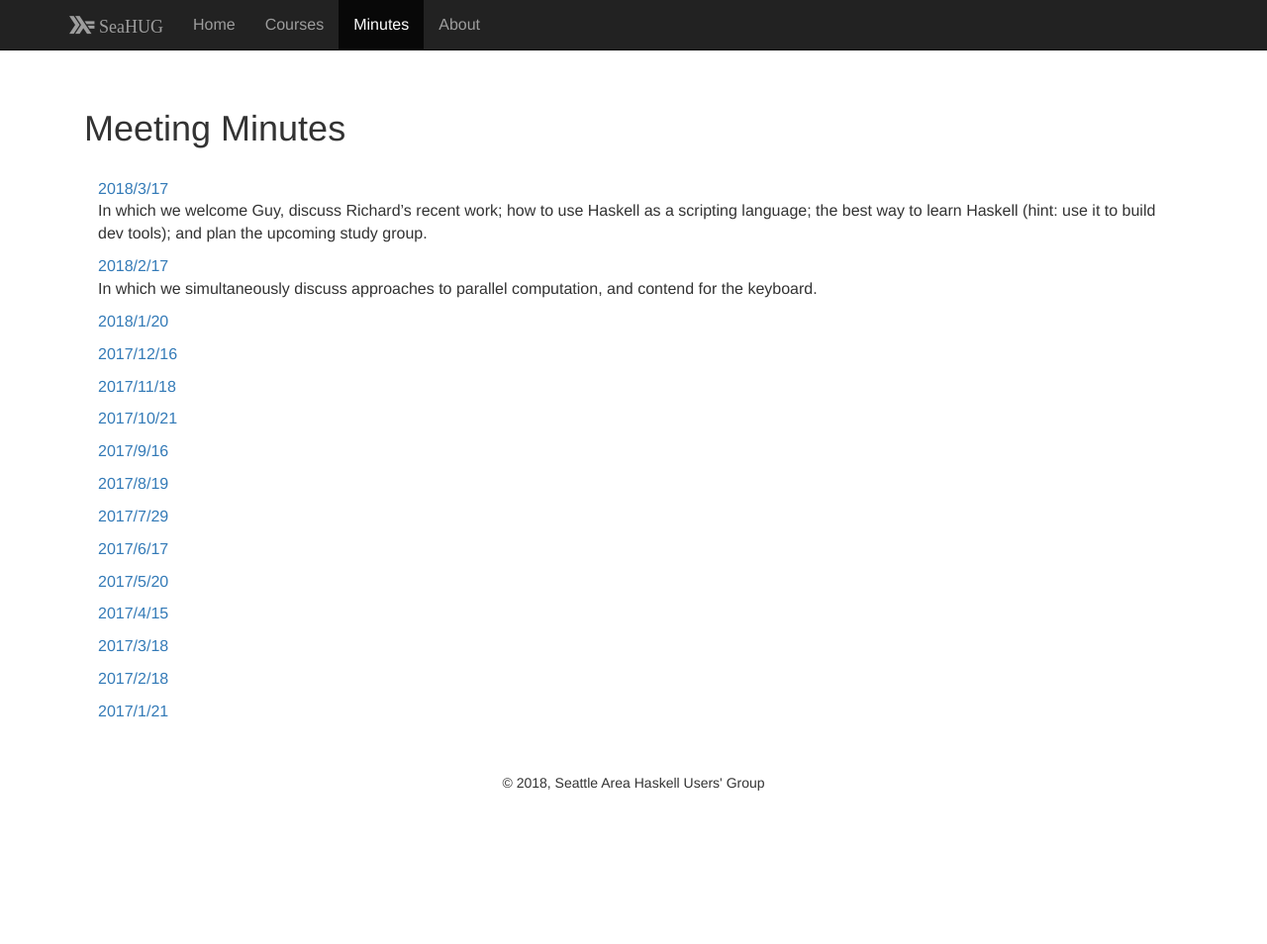
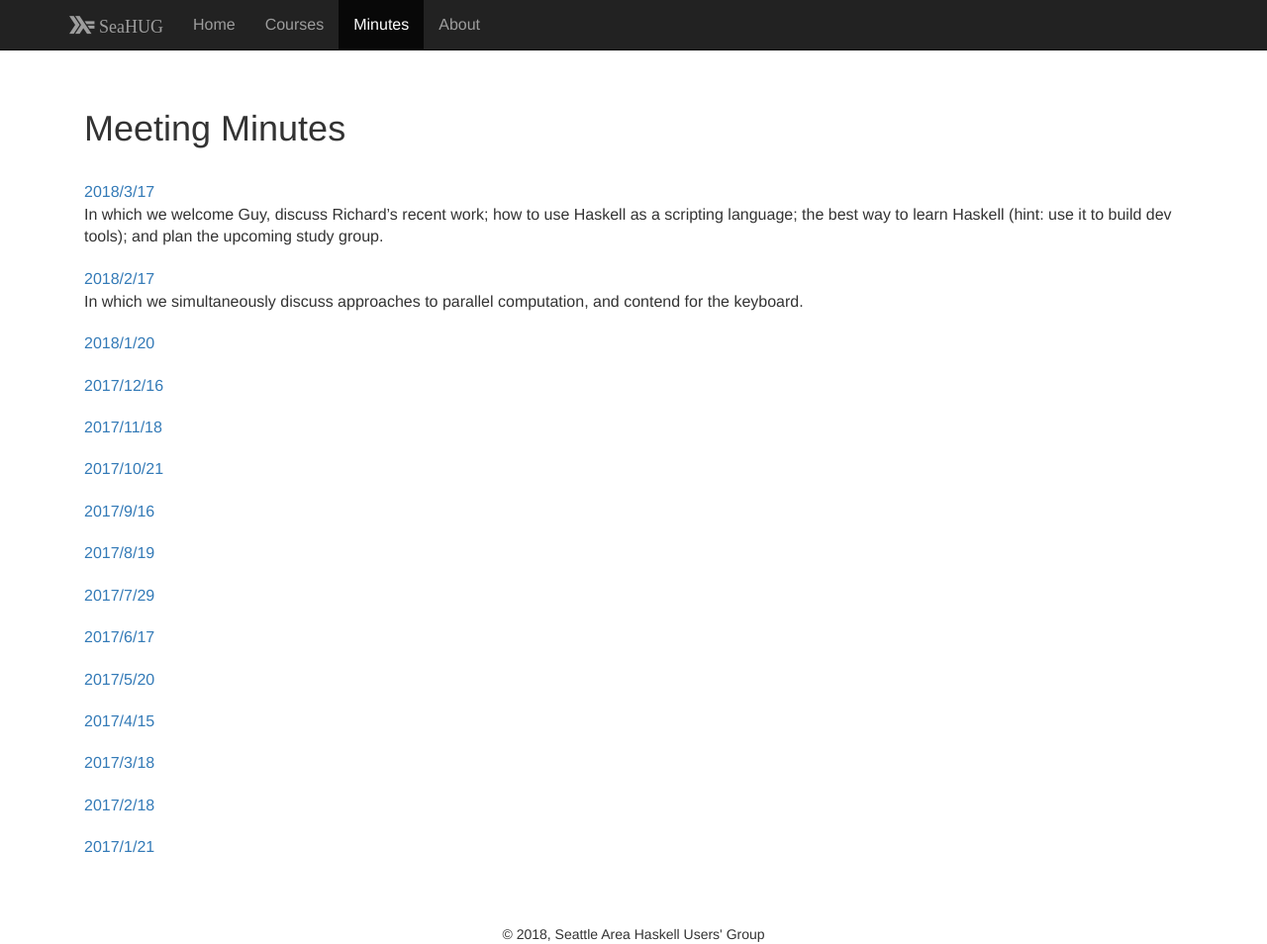
Before and after one commit to seahug/seahug.github.io, a Jekyll site: the page built from minutes.md, in a window 1280 px wide and 954 px high. Shown: the whole window at 99% size. Built offline with Jekyll 4.4.1, drawn with Linux system fonts in a browser that asks for light colours; nearby versions of some CDN libraries.

Commit message:
Use the new "relaxed" style for the list of minutes too

```diff
--- a/_includes/recent-minutes.html
+++ b/_includes/recent-minutes.html
@@ -1,4 +1,4 @@
-<ul>
+<ul class="relaxed">
   {% for post in site.categories.minutes limit:{{include.limit}} %}
   <li>
     <a href="{{ post.url }}">{{ post.date | date: "%Y/%-m/%-d" }}</a>
--- a/_layouts/minutes.html
+++ b/_layouts/minutes.html
@@ -1,6 +1,4 @@
 ---
 layout: default
 ---
-<div id="minutes">
 {{ content }}
-</div>
--- a/static/css/default.css
+++ b/static/css/default.css
@@ -32,18 +32,6 @@ body p {
   color: #5E5086;
 }
 
-#minutes ul {
-  list-style-type: none;
-  padding: 0 0 0 1em;
-}
-
-#minutes ul ul {
-  padding: 0 0 0 1em;
-}
-#minutes ul ul li {
-  font-size: .85 em;
-}
-
 div#main, h1, h2, p {
   text-align: left;
 }
```
